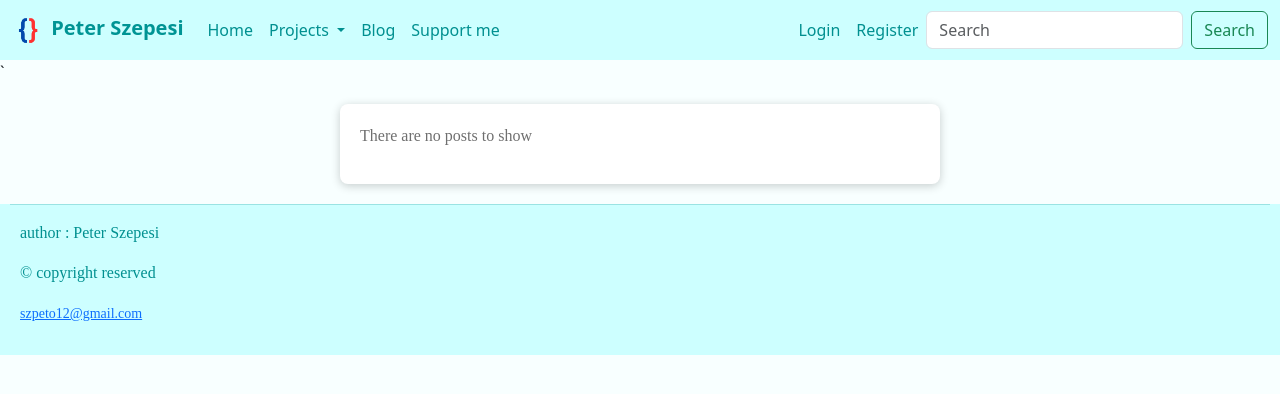
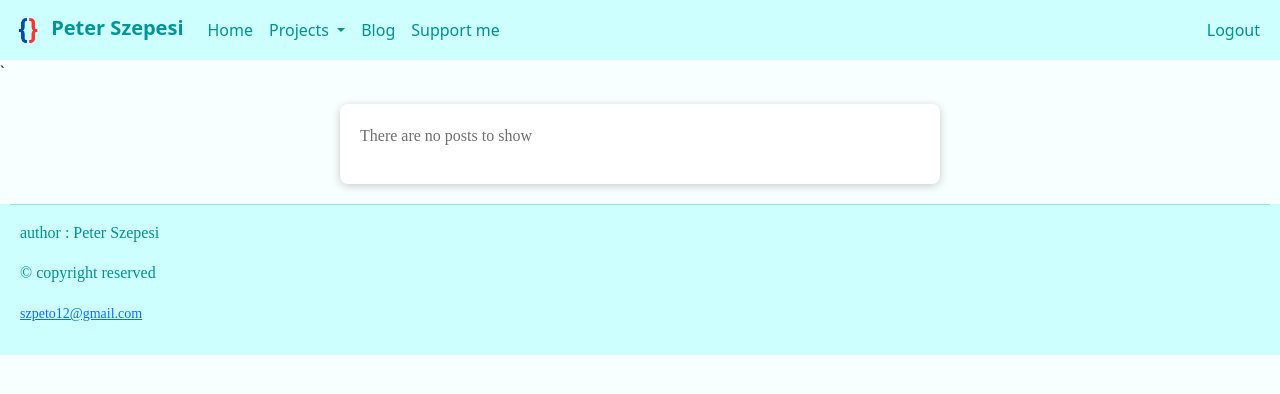
Before and after one commit to SzPeto/Python-Flask-website, a Flask app: page /blog in a window 1280 px wide. Shown: the top 394 px of the page. Run offline with Flask 3, Linux system fonts and the light colour scheme; a user stored in the database is signed in; data that the repository does not hold is empty.

Commit message:
Version v0.5.1.5 - Create logout

```diff
--- a/routes.py
+++ b/routes.py
@@ -1,15 +1,14 @@
 from flask import render_template, url_for, request, flash
-from flask_login import login_user
+from flask_login import login_user, current_user, logout_user
 from werkzeug.utils import redirect
 from validators import RegistrationForm, LoginForm
 
 from Main import app, db, weather_app_object, functions, bcrypt
 from db_models import User, Post
 
-
 @app.route("/")
 def index():
-    return render_template("index.html", title = "Home")
+    return render_template("index.html", title = "Home", current_user=current_user)
 
 @app.route("/weather-app", methods = ["GET", "POST"])
 def weather_app():
@@ -31,7 +30,8 @@ def weather_app():
                                    wind_speed=weather_app_object.wind_speed,
                                    speed_unit = weather_app_object.speed_unit,
                                    active_tab = "current", geo_data = weather_app_object.geo_data,
-                                   sunrise = weather_app_object.sunrise, sunset = weather_app_object.sunset)
+                                   sunrise = weather_app_object.sunrise, sunset = weather_app_object.sunset,
+                                   current_user=current_user)
         else:
             return redirect("/weather-app")
 
@@ -48,10 +48,13 @@ def weather_app():
                            wind_speed = weather_app_object.wind_speed,
                            speed_unit = weather_app_object.speed_unit,
                            active_tab = "current", geo_data = weather_app_object.geo_data,
-                           sunrise = weather_app_object.sunrise, sunset = weather_app_object.sunset)
+                           sunrise = weather_app_object.sunrise, sunset = weather_app_object.sunset,
+                           current_user=current_user)
 
 @app.route("/register", methods=["GET", "POST"])
 def register():
+    if current_user.is_authenticated:
+        return redirect(url_for("index"))
     form = RegistrationForm()
     if request.method == "POST":
         if form.validate_on_submit():
@@ -83,10 +86,13 @@ def register():
             print(entries[i].posts[j])
 
     # Rendering the page
-    return render_template("register.html", title="Register", form=form)
+    return render_template("register.html", title="Register", form=form,
+                           current_user=current_user)
 
 @app.route("/login", methods=["GET", "POST"])
 def login():
+    if current_user.is_authenticated:
+        return redirect(url_for("index"))
     form = LoginForm()
     if request.method == "POST":
         if form.validate_on_submit():
@@ -110,10 +116,18 @@ def login():
                 for error in form.password.errors:
                     flash(f"Password : {error}", "warning")
 
-    return render_template("login.html", title="Login", form=form)
+    return render_template("login.html", title="Login", form=form,
+                           current_user=current_user)
 
 @app.route("/blog", methods=["GET", "POST"])
 def blog():
     # Getting all posts
     posts = Post.query.all()
-    return render_template("blog.html", title="Blog", posts=posts)
+    return render_template("blog.html", title="Blog", posts=posts,
+                           current_user=current_user)
+
+@app.route("/logout.html")
+def logout():
+    logout_user()
+    flash("You have been logged out!", "success")
+    return redirect(url_for("login"))
--- a/templates/base.html
+++ b/templates/base.html
@@ -57,6 +57,13 @@
               <a class="nav-link" href="https://www.paypal.me/szpeto" target="_blank">Support me</a>
             </li>
           </ul>
+          {% if current_user.is_authenticated %}
+            <ul class="navbar-nav ms-auto mb-2 mb-lg-0">
+              <li class="nav-item">
+                <a class="nav-link" href="{{ url_for('logout') }}">Logout</a>
+              </li>
+            </ul>
+          {% else %}
             <ul class="navbar-nav ms-auto mb-2 mb-lg-0">
               <li class="nav-item">
                 <a class="nav-link" href="/login">Login</a>
@@ -65,9 +72,10 @@
                 <a class="nav-link" href="/register">Register</a>
               </li>
             </ul>
+          {% endif %}
           <form class="d-flex" role="search">
-            <input class="form-control me-2" type="search" placeholder="Search" aria-label="Search"/>
-            <button class="btn btn-outline-success" type="submit">Search</button>
+            <input class="form-control me-2" type="search" placeholder="Search" aria-label="Search" hidden/>
+            <button class="btn btn-outline-success" type="submit" hidden>Search</button>
           </form>
         </div>
       </div>
```
Also changed, not shown: templates/logout.html (added, +7 -0 lines), 1 other file. Lines whose indentation alone changed are shown as unchanged.
